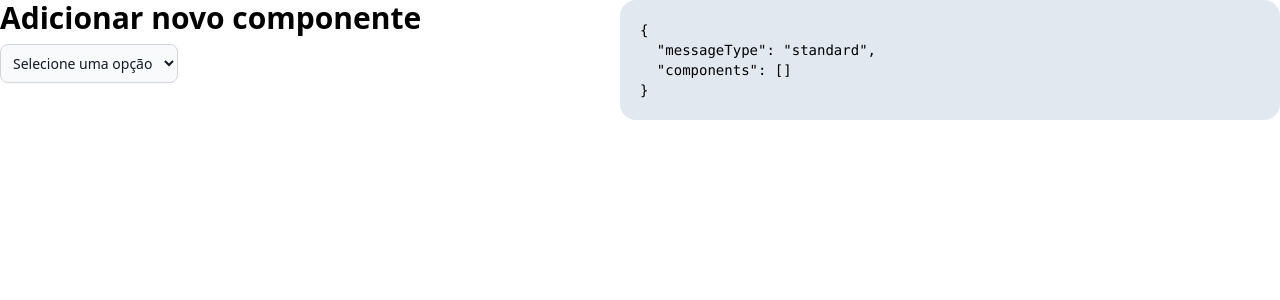
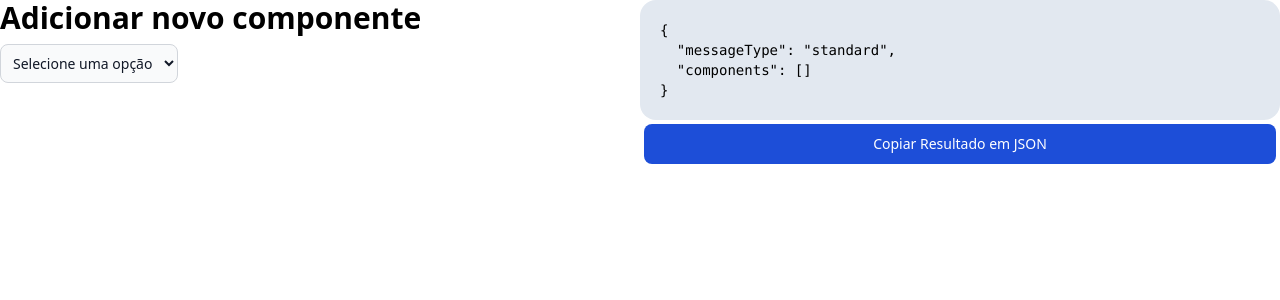
Before and after one commit to wiltonvieira/dialogflow-message-creator, a React (Create React App) app: page / in a window 1280 px wide. Shown: the top 300 px of the page. Built offline with nearby package versions, Linux system fonts and the light colour scheme.

Commit message:
add copy button

```diff
--- a/src/App.tsx
+++ b/src/App.tsx
@@ -194,15 +194,15 @@ const HTMLForm = ({ onSubmit }) => {
 };
 
 const ImageForm = ({ onSubmit }) => {
-  const [name, setName] = useState("");
-  const [link, setLink] = useState("");
+  const [label, setLabel] = useState("");
+  const [value, setValue] = useState("");
   const [typeOfFile, setTypeOfFile] = useState("");
 
   const handleSubmit = (e) => {
     e.preventDefault();
-    onSubmit({ type: typeOfFile, name, link });
-    setName("");
-    setLink("");
+    onSubmit({ type: typeOfFile, label, value });
+    setLabel("");
+    setValue("");
   };
 
   const handleSelect = (option) => {
@@ -225,11 +225,11 @@ const ImageForm = ({ onSubmit }) => {
       </label>
 
       <label class="flex items-center">
-        Name:
+        Label:
         <input
           type="text"
-          value={name}
-          onChange={(e) => setName(e.target.value)}
+          value={label}
+          onChange={(e) => setLabel(e.target.value)}
           className="bg-gray-50 border border-gray-300 text-gray-900 text-sm rounded-lg focus:ring-blue-500 focus:border-blue-500 block p-2.5 "
         />
       </label>
@@ -237,8 +237,8 @@ const ImageForm = ({ onSubmit }) => {
         Link:
         <input
           type="text"
-          value={link}
-          onChange={(e) => setLink(e.target.value)}
+          value={value}
+          onChange={(e) => setValue(e.target.value)}
           className="bg-gray-50 border border-gray-300 text-gray-900 text-sm rounded-lg focus:ring-blue-500 focus:border-blue-500 block p-2.5 "
         />
       </label>
@@ -313,8 +313,29 @@ const App = () => {
         <h1 className="text-3xl font-bold mb-2">Adicionar novo componente</h1>
         <Form onSubmit={handleFormSubmit} />
       </div>
-      <div className="flex flex-1 bg-slate-200 p-5 rounded-2xl">
-        <pre className="text-sm">{JSON.stringify(message, null, 2)}</pre>
+      <div className="flex flex-1 flex-col ">
+        <pre className="text-sm bg-slate-200 p-5 rounded-2xl">
+          {JSON.stringify(message, null, 2)}
+        </pre>
+        <button
+          onClick={() => {
+            navigator.clipboard
+              .writeText(JSON.stringify(message, null, 2))
+              .then(() =>
+                alert(
+                  "Itens copiados para a área de transferência com sucesso!"
+                )
+              )
+              .catch((err) =>
+                alert(
+                  `Erro ao copiar itens para a área de transferência: ${err}`
+                )
+              );
+          }}
+          className="text-white bg-blue-700 hover:bg-blue-800 focus:ring-4 m-1 focus:outline-none focus:ring-blue-300 font-medium rounded-lg text-sm w-full sm:w-auto px-5 py-2.5 text-center"
+        >
+          Copiar Resultado em JSON
+        </button>
       </div>
     </div>
   );
```
